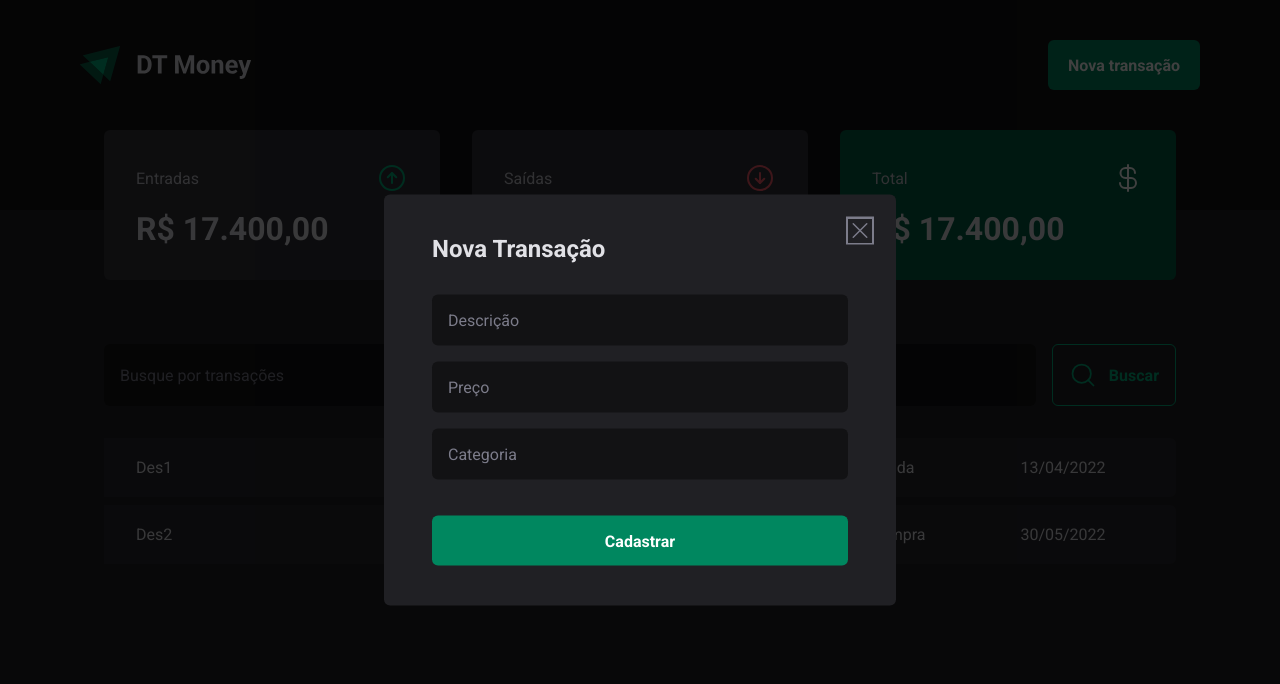
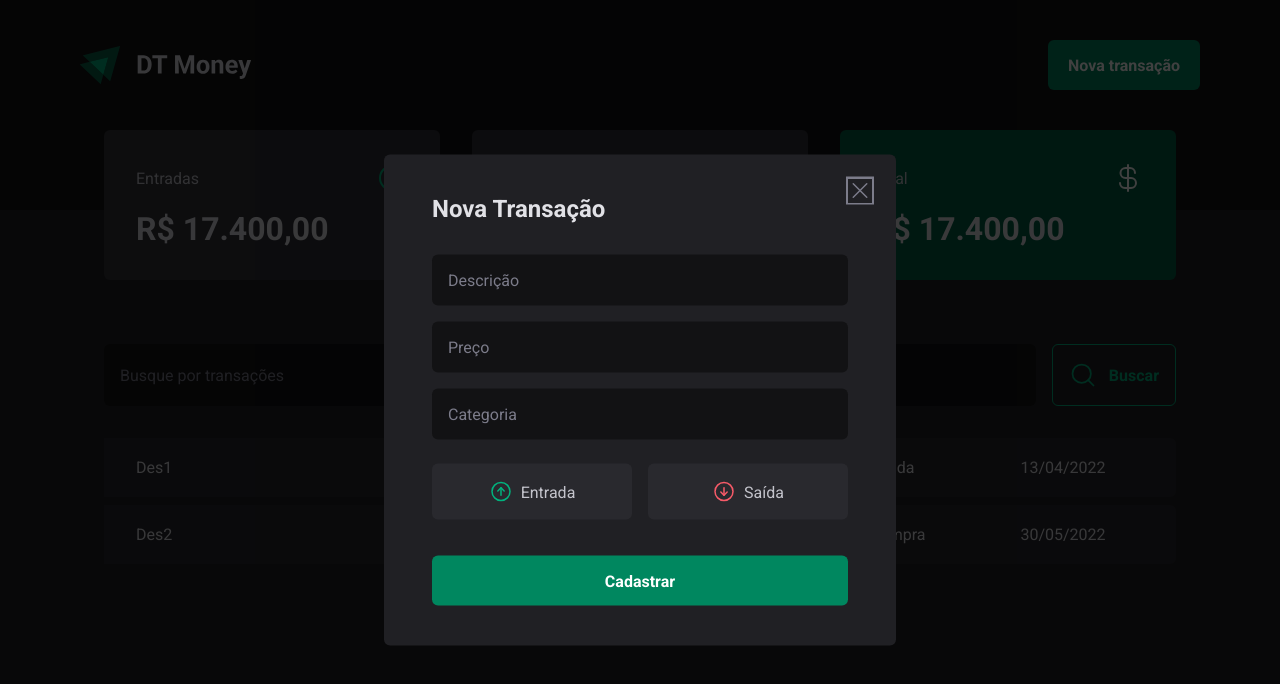
Before and after one commit to naelstudytable/rs-ignite-reactjs, a React (Vite) app in the folder projeto03/: page / in a window 1280 px wide. Both pictures are taken after a click on the button "Nova transação". Shown: the top 684 px of the page. Built offline with nearby package versions, Linux system fonts and the light colour scheme.

Commit message:
build(projeto03|Estrutura visual): Botões de entrada e saída | Criando radio button acessível

```diff
--- a/projeto03/package.json
+++ b/projeto03/package.json
@@ -10,6 +10,7 @@
   },
   "dependencies": {
     "@radix-ui/react-dialog": "^1.0.2",
+    "@radix-ui/react-radio-group": "^1.1.1",
     "phosphor-react": "^1.4.1",
     "react": "^18.2.0",
     "react-dom": "^18.2.0",
--- a/projeto03/src/components/NewTransactionModal/index.tsx
+++ b/projeto03/src/components/NewTransactionModal/index.tsx
@@ -1,7 +1,7 @@
 import * as Dialog from '@radix-ui/react-dialog';
-import { X } from "phosphor-react";
+import { ArrowCircleDown, ArrowCircleUp, X } from "phosphor-react";
 
-import { CloseButton, Content, Overlay } from './styles';
+import { CloseButton, Content, Overlay, TransactionType, TransactionTypeButton } from './styles';
 
 export function NewTransactionModal() {
     return (
@@ -20,6 +20,17 @@
                     <input type="number" placeholder="Preço" required />
                     <input type="text" placeholder="Categoria" required />
 
+                    <TransactionType>
+                        <TransactionTypeButton variant="income" value="income" type='button'>
+                            <ArrowCircleUp size={24} />
+                            Entrada
+                        </TransactionTypeButton>
+                        <TransactionTypeButton variant="outcome" value="outcome" type='button'>
+                            <ArrowCircleDown size={24} />
+                            Saída
+                        </TransactionTypeButton>
+                    </TransactionType>
+
                     <button type="submit">
                         Cadastrar
                     </button>
--- a/projeto03/src/components/NewTransactionModal/styles.ts
+++ b/projeto03/src/components/NewTransactionModal/styles.ts
@@ -1,5 +1,6 @@
 import styled from "styled-components";
 import * as Dialog from '@radix-ui/react-dialog';
+import * as RadioGroup from '@radix-ui/react-radio-group';
 
 export const Overlay = styled(Dialog.Overlay)`
   position: fixed;
@@ -8,7 +9,6 @@
   inset: 0;
   background: rgba(0, 0, 0, 0.75);
 `;
-
 export const Content = styled(Dialog.Content)`
   min-width: 32rem;
   border-radius: 6px;
@@ -50,7 +50,6 @@
     }
   }
 `;
-
 export const CloseButton = styled(Dialog.Close)`
   position: absolute;
   background: transparent;
@@ -61,3 +60,40 @@
   cursor: pointer;
   color: ${props => props.theme["gray-500"]};
 `;
+
+export const TransactionType = styled(RadioGroup.Root)`
+  display: grid;
+  grid-template-columns: repeat(2, 1fr);
+  gap: 1rem;
+  margin-top: 0.5rem;
+`;
+interface TransactionTypeButtonProps {
+  variant: 'income' | 'outcome';
+}
+
+export const TransactionTypeButton = styled(RadioGroup.Item) <TransactionTypeButtonProps>`
+  background: ${props => props.theme["gray-700"]};
+  padding: 1rem;
+  display: flex;
+  align-items: center;
+  justify-content: center;
+  gap: 0.5rem;
+  border-radius: 6px;
+  cursor: pointer;
+  border: 0;
+  color: ${props => props.theme["gray-300"]};
+  svg {
+    color: ${props => props.variant === 'income' ? props.theme["green-300"] : props.theme["red-300"]};
+  }
+  &[data-state='unchecked']:hover {
+    transition: background-color 0.2s;
+    background: ${props => props.theme["gray-600"]};
+  }
+  &[data-state='checked'] {
+    color: ${props => props.theme.white};
+    background: ${props => props.variant === 'income' ? props.theme["green-500"] : props.theme["red-500"]};
+    svg {
+      color: ${props => props.theme.white};
+    }
+  }
+`;
```
Also changed, not shown: 1 other file (tests, documents, lock files or other folders).
